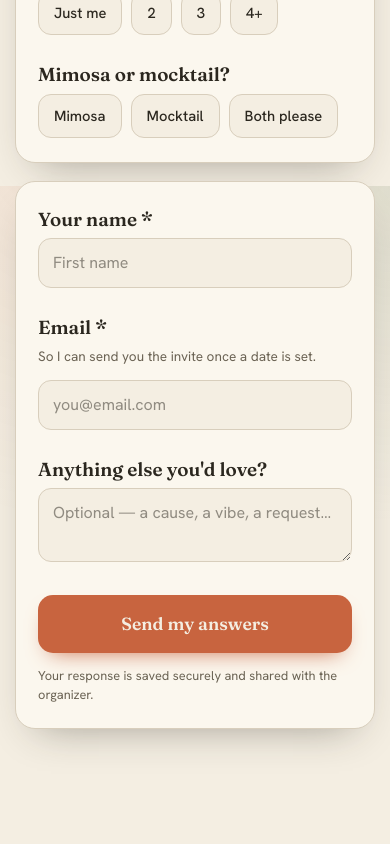
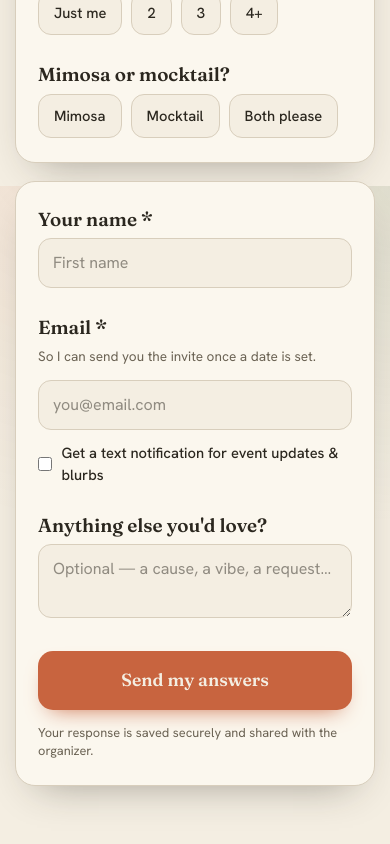
Before and after one commit to NiteAdmin/gather-chicago, a Next.js app: page /1 in a window 390 px wide. Shown: the part 1502-2346 px from the top of the page. Before the commit the page ends 2319 px from the top, so only its background shows below. Built offline with nearby package versions, Linux system fonts and the light colour scheme; no server answers.

Commit message:
Added conditional SMS opt-in checkbox and formatted phone input to survey form

```diff
--- a/app/[city]/SurveyForm.tsx
+++ b/app/[city]/SurveyForm.tsx
@@ -2,6 +2,7 @@
 
 import React, { useState, use } from 'react';
 import { saveResponse } from '@/lib/firebase';
+import { formatPhoneNumber } from '@/lib/formatPhone';
 
 const GATHERINGS = [
   "Moms morning",
@@ -64,6 +65,8 @@ export default function SurveyForm({
   const [customTime, setCustomTime] = useState('');
   const [name, setName] = useState('');
   const [email, setEmail] = useState('');
+  const [phoneNumber, setPhoneNumber] = useState('');
+  const [smsOptIn, setSmsOptIn] = useState(false);
   const [notes, setNotes] = useState('');
 
   const [submitting, setSubmitting] = useState(false);
@@ -85,6 +88,8 @@ export default function SurveyForm({
     const trimmedName = name.trim();
     const trimmedEmail = email.trim();
     const trimmedCustomDate = customDate.trim();
+    const sanitizedPhone = phoneNumber ? phoneNumber.replace(/\D/g, '') : undefined;
+    const hasSmsOptIn = Boolean(smsOptIn);
 
     if (!trimmedName) {
       setFormError('Please enter your name.');
@@ -108,6 +113,8 @@ export default function SurveyForm({
         city: rawCity.toLowerCase(),
         name: trimmedName,
         email: trimmedEmail,
+        phoneNumber: sanitizedPhone,
+        smsOptIn: hasSmsOptIn,
         notes: notes.trim(),
         customDate: trimmedCustomDate,
         customTime: customTime.trim(),
@@ -128,6 +135,8 @@ export default function SurveyForm({
           city: cityName,
           name: trimmedName,
           email: trimmedEmail,
+          phoneNumber: sanitizedPhone,
+          smsOptIn: hasSmsOptIn,
           dates: selectedDates,
           gatherings: selectedGatherings,
         }),
@@ -287,6 +296,7 @@ export default function SurveyForm({
 
         input[type='text'],
         input[type='email'],
+        input[type='tel'],
         textarea {
           width: 100%;
           font-family: inherit;
@@ -551,7 +561,47 @@ export default function SurveyForm({
                   onChange={(e) => setEmail(e.target.value)}
                   required
                 />
+                <label
+                  style={{
+                    display: 'flex',
+                    alignItems: 'center',
+                    gap: '9px',
+                    marginTop: '12px',
+                    cursor: 'pointer',
+                    fontSize: '0.92rem',
+                    color: 'var(--ink)',
+                    fontWeight: 500,
+                  }}
+                >
+                  <input
+                    type="checkbox"
+                    checked={smsOptIn}
+                    onChange={(e) => {
+                      const isChecked = e.target.checked;
+                      setSmsOptIn(isChecked);
+                      if (!isChecked) {
+                        setPhoneNumber('');
+                      }
+                    }}
+                    style={{ accentColor: 'var(--sage)', width: '16px', height: '16px' }}
+                  />
+                  Get a text notification for event updates & blurbs
+                </label>
               </div>
+
+              {smsOptIn && (
+                <div className="q">
+                  <div className="q-label">
+                    Phone number <span style={{ fontWeight: 400, color: 'var(--ink-soft)' }}>(Optional)</span>
+                  </div>
+                  <input
+                    type="tel"
+                    placeholder="(555) 000-0000"
+                    value={phoneNumber}
+                    onChange={(e) => setPhoneNumber(formatPhoneNumber(e.target.value))}
+                  />
+                </div>
+              )}
 
               <div className="q">
                 <div className="q-label">Anything else you'd love?</div>
--- a/app/admin/AdminDashboard.tsx
+++ b/app/admin/AdminDashboard.tsx
@@ -207,6 +207,8 @@ export default function AdminDashboard() {
       'Timestamp',
       'Name',
       'Email',
+      'Phone Number',
+      'SMS Opt-In',
       'Will bring',
       'Gatherings',
       'Dates that work',
@@ -228,6 +230,8 @@ export default function AdminDashboard() {
         r.createdAt ? (r.createdAt.seconds ? new Date(r.createdAt.seconds * 1000).toISOString() : String(r.createdAt)) : '',
         r.name,
         r.email,
+        r.phoneNumber ? `'${r.phoneNumber}` : '',
+        r.smsOptIn ? 'Yes' : 'No',
         r.guests,
         (r.gatherings || []).join('; '),
         (r.dates || []).join('; '),
@@ -810,6 +814,8 @@ export default function AdminDashboard() {
                       <th>City</th>
                       <th>Name</th>
                       <th>Email</th>
+                      <th>Phone</th>
+                      <th>SMS Opt-In</th>
                       <th>Bringing</th>
                       <th>Interested in</th>
                     </tr>
@@ -820,6 +826,8 @@ export default function AdminDashboard() {
                         <td><strong>{formatCityName(r.city || 'chicago')}</strong></td>
                         <td>{r.name}</td>
                         <td className="em">{r.email || '—'}</td>
+                        <td className="em">{r.phoneNumber ? r.phoneNumber : '—'}</td>
+                        <td className="em">{r.smsOptIn ? 'Yes' : 'No'}</td>
                         <td className="em">{r.guests || '—'}</td>
                         <td className="em">{(r.gatherings || []).join(', ') || '—'}</td>
                       </tr>
--- a/app/api/confirm/route.ts
+++ b/app/api/confirm/route.ts
@@ -5,9 +5,22 @@ export async function POST(req: Request) {
   console.log('--- CONFIRM EMAIL REQUEST RECEIVED ---');
   try {
     const body = await req.json().catch(() => ({}));
-    const { name, email, dates = [], gatherings = [] } = body;
+    const { name, email, phoneNumber, smsOptIn = false, dates = [], gatherings = [] } = body;
 
-    console.log('Incoming Payload:', { name, email, dates, gatherings });
+    // Sanitize phone number by stripping non-digit characters so only digits remain
+    const sanitizedPhone = typeof phoneNumber === "string" && phoneNumber.trim()
+      ? phoneNumber.replace(/\D/g, "")
+      : undefined;
+    const sanitizedSmsOptIn = Boolean(smsOptIn);
+
+    console.log('Incoming Payload:', {
+      name,
+      email,
+      phoneNumber: sanitizedPhone,
+      smsOptIn: sanitizedSmsOptIn,
+      dates,
+      gatherings,
+    });
 
     const trimmedName = typeof name === "string" ? name.trim() : "";
     const trimmedEmail = typeof email === "string" ? email.trim() : "";
--- /dev/null
+++ b/lib/formatPhone.ts
@@ -0,0 +1,15 @@
+/**
+ * Formats a raw string into a US phone number format: (XXX) XXX-XXXX.
+ * Strips all non-numeric input and restricts the length to a maximum of 10 digits.
+ */
+export function formatPhoneNumber(input: string): string {
+  if (!input) return "";
+
+  // Strip all non-digit characters and cap at 10 digits
+  const digits = input.replace(/\D/g, "").slice(0, 10);
+
+  if (digits.length === 0) return "";
+  if (digits.length <= 3) return `(${digits}`;
+  if (digits.length <= 6) return `(${digits.slice(0, 3)}) ${digits.slice(3)}`;
+  return `(${digits.slice(0, 3)}) ${digits.slice(3, 6)}-${digits.slice(6)}`;
+}
--- a/types/survey.ts
+++ b/types/survey.ts
@@ -4,6 +4,8 @@ export interface SurveyResponse {
   city?: string;
   name: string;
   email: string;
+  phoneNumber?: string;
+  smsOptIn?: boolean;
   notes?: string;
   customDate?: string;
   customTime?: string;
```
